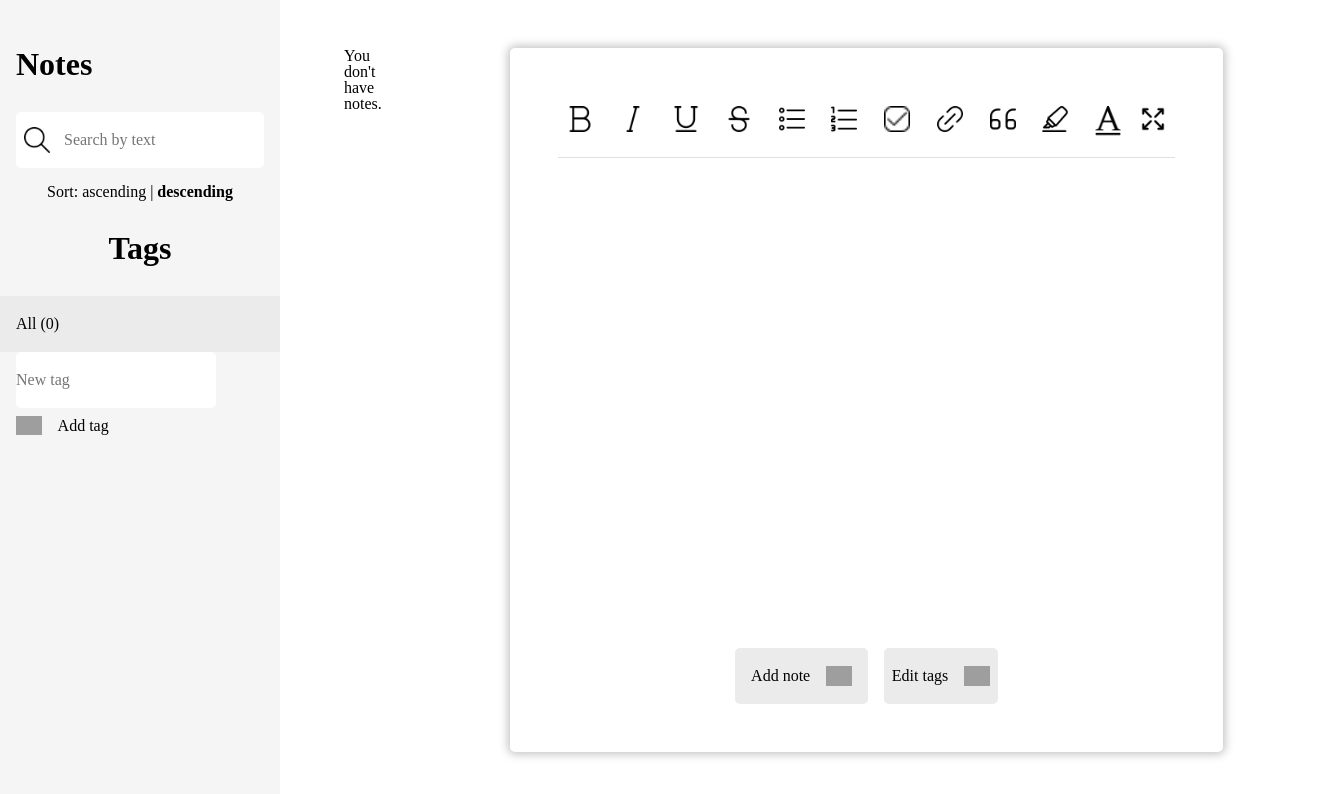
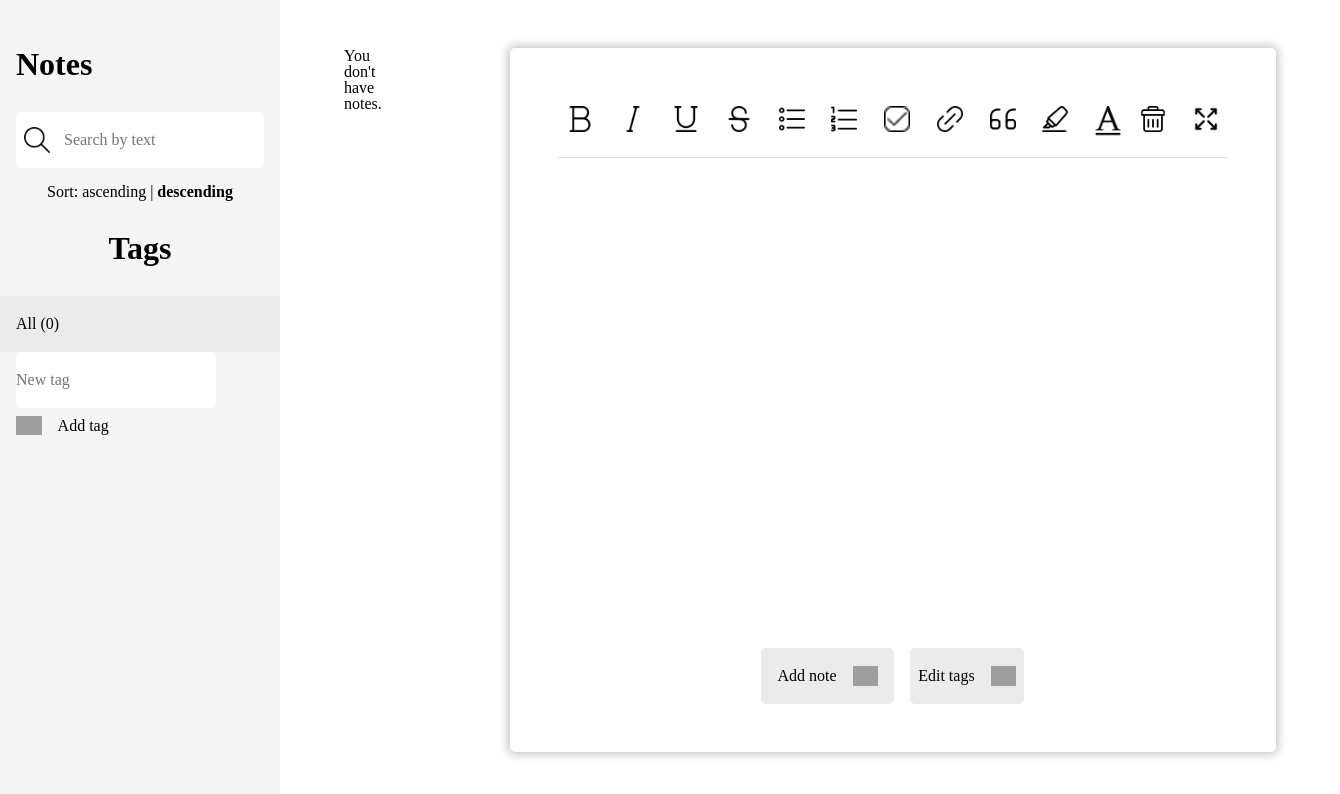
Before and after one commit to danylonikora/notes, a React (Vite) app: page / in a window 1280 px wide. Shown: the top 794 px of the page, 1340 px wide, since content can reach past the window. Built offline with nearby package versions, Linux system fonts and the light colour scheme; grey boxes are pictures that could not be loaded.

Commit message:
Add clear button in text editor

```diff
--- a/src/components/Draft.tsx
+++ b/src/components/Draft.tsx
@@ -1,5 +1,5 @@
 import { useState, useEffect, useContext, useRef } from "react";
-import { isFulfilled, nanoid } from "@reduxjs/toolkit";
+import { nanoid } from "@reduxjs/toolkit";
 import TagsDropDown from "./TagsDropDown";
 import Overlay from "./Overlay";
 import TextEditor from "./TextEditor";
@@ -11,6 +11,7 @@ import { useAppDispatch } from "../store";
 
 import pencilPng from "../assets/pencil.png";
 import plusPng from "../assets/plus.png";
+import trashPng from "../assets/trash.png";
 
 type DraftProps = {
   draft: draftState;
@@ -88,7 +89,7 @@ function Draft({ draft, setDraft }: DraftProps) {
         />
         <div className="draft__btns">
           <button
-            className="draft__add-note-btn"
+            className="draft__btn"
             onClick={() => {
               if (draft.mode === "creating") {
                 dispatch(addNote({ ...noteFields, last_update: Date.now() }));
@@ -132,6 +133,10 @@ function Draft({ draft, setDraft }: DraftProps) {
               />
             )}
           </div>
+          {/* <button className="draft__btn" onClick={() => setDefaultDraftState()}>
+            <span>Clear</span>
+            <img className="note__icon" src={trashPng} />
+          </button> */}
         </div>
       </div>
     </div>
--- a/src/components/TextEditor.tsx
+++ b/src/components/TextEditor.tsx
@@ -152,7 +152,15 @@ function TextEditor({
         </div>
         <div className="text-editor__toolbar-btns-container">
           <button
-            className={`text-editor--${
+            className="text-editor__clear button"
+            title="Clear"
+            onClick={() => {
+              if (!quill) return;
+              quill.deleteText(0, quill.getLength());
+            }}
+          />
+          <button
+            className={`text-editor__${
               isFullSized ? "shrink" : "maximize"
             } button`}
             title={`${isFullSized ? "Shrink editor" : "Maximize editor"}`}
--- a/src/styles/main.scss
+++ b/src/styles/main.scss
@@ -440,7 +440,7 @@ body {
     align-self: center;
   }
 
-  &__add-note-btn {
+  &__btn {
     @extend .btn;
     display: flex;
     align-items: center;
@@ -542,13 +542,17 @@ body {
       height: 100%;
     }
 
-    & .text-editor--maximize {
+    & .text-editor__maximize {
       background-image: url("../assets/maximize.png");
     }
 
-    & .text-editor--shrink {
+    & .text-editor__shrink {
       background-image: url("../assets/shrink.png");
       background-size: calc($icon-size + 0.2rem);
+    }
+
+    & .text-editor__clear {
+      background-image: url("../assets/trash.png");
     }
   }
 
```
